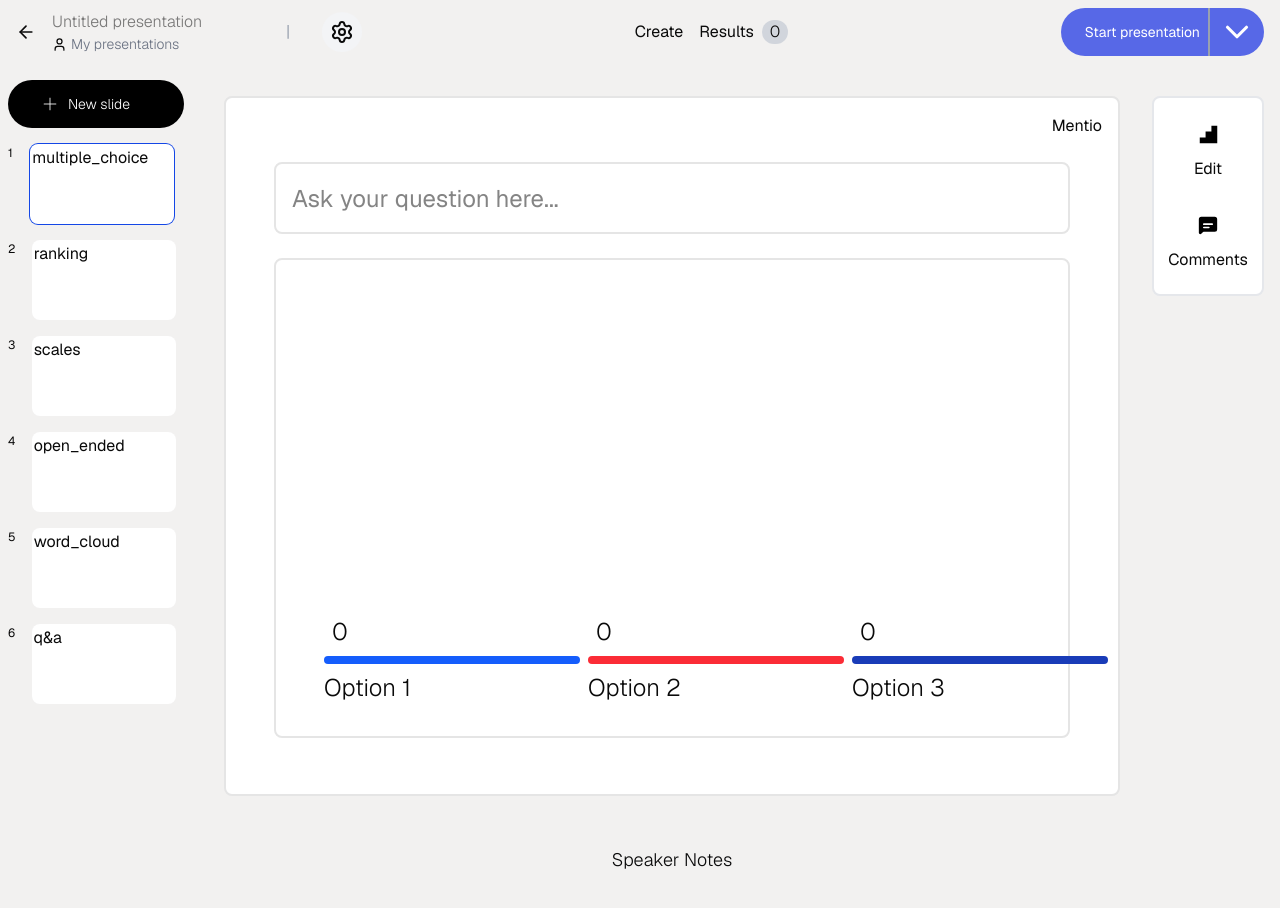
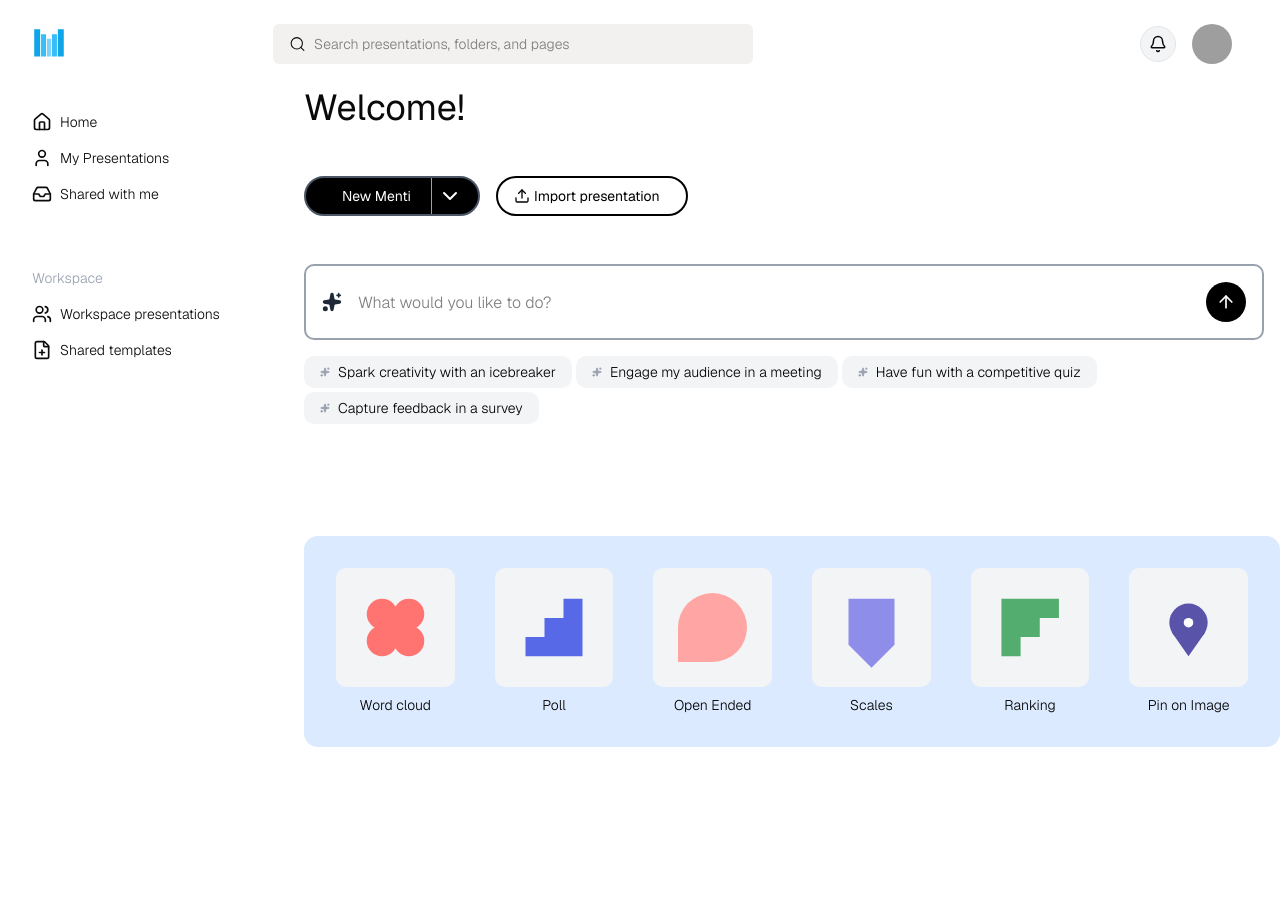
Before and after one commit to msanjayachar/mentio, a Next.js app in the folder apps/web-mentor/: page / in a window 1280 px wide. After the commit the page ends 824 px from the top, so only its background shows below. Built offline with nearby package versions, Linux system fonts and the light colour scheme; grey boxes are pictures that could not be loaded.

Commit message:
feat: add dynamic options creation from edit sidebar

```diff
--- a/apps/web-mentor/app/components/create.tsx
+++ b/apps/web-mentor/app/components/create.tsx
@@ -1,12 +1,22 @@
 import { ChevronDown, Upload } from "lucide-react";
+import Link from "next/link";
+import { useRouter } from "next/navigation";
 
 const Create = () => {
+  const navigate = useRouter();
+
   return (
     <div className="w-full">
       <h1 className="mb-12 px-4 text-4xl">Welcome!</h1>
       <div className="flex flex-col gap-4 px-4 sm:flex-row">
         <button className="flex h-10 w-full items-center justify-between rounded-full border-2 border-gray-600 bg-black px-4 text-center text-sm text-white sm:w-44">
-          <span className="mx-auto">New Menti</span>
+          <Link
+            href={"/create"}
+            onClick={() => navigate.push("/create")}
+            className="mx-auto"
+          >
+            New Menti
+          </Link>
           <span className="flex h-full cursor-pointer items-center border-l border-gray-400 py-1 pl-1.5">
             <ChevronDown />
           </span>
--- a/apps/web-mentor/app/components/home.tsx
+++ b/apps/web-mentor/app/components/home.tsx
@@ -5,9 +5,7 @@ import Create from "./create";
 import Features from "./features";
 import Sidebar from "./sidebar";
 import { useState } from "react";
-import { Menudrawer } from "./menudrawer";
 import Homenavbar from "./homenavbar";
-import Presentations from "./presentations";
 
 const Home = () => {
   const [sidebarOpen, setSideBarOpen] = useState(false);
@@ -17,27 +15,27 @@ const Home = () => {
 
   return (
     <div>
-      {/* <Homenavbar /> */}
+      <Homenavbar />
       <div className="flex">
-        {/* <aside className="hidden w-72 shrink-0 lg:block"> */}
-        {/*   <Sidebar */}
-        {/*     isOpen={true} */}
-        {/*     toggleSidebar={handleViewSidebar} */}
-        {/*     page="home" */}
-        {/*   /> */}
-        {/* </aside> */}
+        <aside className="hidden w-72 shrink-0 lg:block">
+          <Sidebar
+            isOpen={true}
+            toggleSidebar={handleViewSidebar}
+            page="home"
+          />
+        </aside>
         <div className="flex w-full flex-col gap-12">
-          <Presentations />
-          {/* TODO: Verify whether the Aichat isn't shrinking below lg because of the other elements/components here */}
-          {/* <div className="w-full min-w-0"> */}
-          {/*   <Create /> */}
-          {/* </div> */}
-          {/* <div className="hidden min-w-0 lg:block"> */}
-          {/*   <Aichat /> */}
-          {/* </div> */}
-          {/* <div className="min-w-0"> */}
-          {/*   <Features /> */}
-          {/* </div> */}
+          {/* TODO: Verify whether the Aichat isn't shrinking below lg because of */}
+          {/* the other elements/components here */}
+          <div className="w-full min-w-0">
+            <Create />
+          </div>
+          <div className="hidden min-w-0 lg:block">
+            <Aichat />
+          </div>
+          <div className="min-w-0">
+            <Features />
+          </div>
         </div>
       </div>
     </div>
--- a/apps/web-mentor/app/components/presentationHelper.tsx
+++ b/apps/web-mentor/app/components/presentationHelper.tsx
@@ -2,20 +2,88 @@
 
 import { ArrowLeft, Plus, X } from "lucide-react";
 import Image from "next/image";
-import { useState } from "react";
+import {
+  ChangeEvent,
+  Dispatch,
+  SetStateAction,
+  useEffect,
+  useState,
+} from "react";
+
+// - [ ] Checking multiple options when the toggle isn't on should not be supported
 
 const PresentationHelper = ({
   editSelected,
   handleEdit,
+  options,
+  setOptions,
 }: {
   editSelected: boolean;
   handleEdit: () => void;
+  options: Option[];
+  setOptions: Dispatch<SetStateAction<Option[]>>;
 }) => {
   const [selectMultiple, setSelectMultiple] = useState<boolean>(false);
   const [setCorrectAnswer, setSetCorrectAnswer] = useState<boolean>(false);
   const [visualizationType, setVisualizationType] = useState<
     "bar" | "pie" | "split" | "dots" | null
   >(null);
+  const [optionValue, setOptionValue] = useState<string | null>(null);
+
+  const colors = [
+    "bg-blue-500",
+    "bg-rose-400",
+    "bg-indigo-300",
+    "bg-indigo-900",
+    "bg-red-800",
+  ];
+
+  const handleOptions = (
+    e: ChangeEvent<HTMLInputElement>,
+    optionId: number,
+  ) => {
+    setOptionValue(e.target.value);
+
+    const last = options[options.length - 1];
+
+    if (!last) return;
+
+    if (optionValue !== null) {
+      setOptions((prev) =>
+        prev.map((option) =>
+          option.id === optionId ? { ...option, text: e.target.value } : option,
+        ),
+      );
+    }
+  };
+
+  const addOption = () => {
+    console.log("hello from add option");
+    const last = options[options.length - 1];
+
+    if (options.length == 5) return;
+
+    if (!last) return;
+
+    setOptions((prev) => [
+      ...prev,
+      {
+        id: last.id + 1,
+        text: undefined,
+        correctAnswer: undefined,
+      },
+    ]);
+  };
+
+  const handleCancel = (optionId: number, option: Option) => {
+    if (options.length == 2) return;
+
+    setOptions((prev) => prev.filter((option) => option.id !== optionId));
+  };
+
+  useEffect(() => {
+    console.log("options: ", options);
+  }, [options]);
 
   return (
     <div className={`${editSelected ? "block" : "hidden"}`}>
@@ -85,10 +153,12 @@ const PresentationHelper = ({
 
         <hr className="mb-4 bg-gray-300" />
 
+        {/* Dynamic Options */}
         <div>
           <h1 className="mb-2">Options</h1>
           <div className="flex flex-col gap-2">
-            <div className="flex items-center gap-4">
+            {options.map((option) => (
+              <div key={option.id} className="flex items-center gap-4">
                 <div
                   className={`${setCorrectAnswer ? "flex items-center" : "hidden"}`}
                 >
@@ -102,7 +172,7 @@ const PresentationHelper = ({
                     {/* Custom box */}
                     <div className="h-8 w-8 rounded-md border border-gray-400 bg-white transition group-hover:border-2 group-hover:border-[#5E59B3] peer-checked:border-none peer-checked:bg-[#5E59B3] peer-focus:ring-2 peer-focus:ring-blue-400" />
 
-                  {/* Check mark */}
+                    {/* Check mark */ option.id}
                     <svg
                       className="pointer-events-none absolute h-5 w-5 text-white opacity-0 transition peer-checked:opacity-100"
                       viewBox="0 0 24 24"
@@ -117,102 +187,37 @@ const PresentationHelper = ({
                   </label>
                 </div>
 
-              <div className="flex h-12 items-center gap-2 rounded-md bg-gray-200">
-                <div className="ml-2 h-6 w-6 shrink-0 rounded-full bg-blue-500" />
+                <div className="flex h-12 items-center gap-2 rounded-md border-3 border-transparent bg-gray-200 focus-within:ring-4 focus-within:ring-blue-800/40 focus-within:ring-offset-2 hover:border-indigo-500">
+                  <div
+                    className={`ml-2 h-6 w-6 shrink-0 rounded-full ${colors[option.id - 1]}`}
+                  />
                   <input
-                  placeholder="Option 1"
-                  className="w-full min-w-0 font-light"
+                    onChange={(e) => handleOptions(e, option.id)}
+                    placeholder={`Option ${option.id}`}
+                    className="w-full min-w-0 font-light outline-none"
                   />
                 </div>
 
+                <button
+                  className="cursor-pointer"
+                  onClick={() => handleCancel(option.id, option)}
+                >
                   <X size={16} />
+                </button>
               </div>
-
-            <div className="flex w-full items-center gap-4">
-              <div
-                className={`${setCorrectAnswer ? "flex items-center" : "hidden"}`}
-              >
-                <label className="group relative inline-flex h-8 w-8 cursor-pointer items-center justify-center">
-                  {/* Real checkbox (invisible but functional) */}
-                  <input
-                    type="checkbox"
-                    className="peer absolute h-0 w-0 opacity-0"
-                  />
-
-                  {/* Custom box */}
-                  <div className="h-8 w-8 rounded-md border border-gray-400 bg-white transition group-hover:border-2 group-hover:border-[#5E59B3] peer-checked:border-none peer-checked:bg-[#5E59B3] peer-focus:ring-2 peer-focus:ring-blue-400" />
-
-                  {/* Check mark */}
-                  <svg
-                    className="pointer-events-none absolute h-5 w-5 text-white opacity-0 transition peer-checked:opacity-100"
-                    viewBox="0 0 24 24"
-                    fill="none"
-                    stroke="currentColor"
-                    strokeWidth="3"
-                    strokeLinecap="round"
-                    strokeLinejoin="round"
-                  >
-                    <polyline points="20 6 9 17 4 12" />
-                  </svg>
-                </label>
-              </div>
-
-              <div className="flex h-12 items-center gap-2 rounded-md bg-gray-200">
-                <div className="ml-2 h-6 w-6 shrink-0 rounded-full bg-red-400" />
-                <input
-                  placeholder="Option 2"
-                  className="w-full min-w-0 font-light"
-                />
-              </div>
-
-              <X size={16} />
-            </div>
-
-            <div className="flex items-center gap-4">
-              <div
-                className={`${setCorrectAnswer ? "flex items-center" : "hidden"}`}
-              >
-                <label className="group relative inline-flex h-8 w-8 cursor-pointer items-center justify-center">
-                  {/* Real checkbox (invisible but functional) */}
-                  <input
-                    type="checkbox"
-                    className="peer absolute h-0 w-0 opacity-0"
-                  />
-
-                  {/* Custom box */}
-                  <div className="h-8 w-8 rounded-md border border-gray-400 bg-white transition group-hover:border-2 group-hover:border-[#5E59B3] peer-checked:border-none peer-checked:bg-[#5E59B3] peer-focus:ring-2 peer-focus:ring-blue-400" />
-
-                  {/* Check mark */}
-                  <svg
-                    className="pointer-events-none absolute h-5 w-5 text-white opacity-0 transition peer-checked:opacity-100"
-                    viewBox="0 0 24 24"
-                    fill="none"
-                    stroke="currentColor"
-                    strokeWidth="3"
-                    strokeLinecap="round"
-                    strokeLinejoin="round"
-                  >
-                    <polyline points="20 6 9 17 4 12" />
-                  </svg>
-                </label>
-              </div>
-              <div className="flex h-12 items-center gap-2 rounded-md bg-gray-200">
-                <div className="ml-2 h-6 w-6 shrink-0 rounded-full bg-blue-900" />
-                <input
-                  placeholder="Option 3"
-                  className="w-full min-w-0 font-light"
-                />
-              </div>
-
-              <X size={16} />
-            </div>
+            ))}
           </div>
         </div>
 
-        <button className="mt-6 flex h-12 w-full items-center justify-center gap-2 rounded-3xl bg-gray-200">
+        <button
+          onClick={() => addOption()}
+          className="mt-6 flex h-12 w-full cursor-pointer items-center justify-center gap-2 rounded-3xl bg-gray-200"
+        >
           <Plus size={18} />
           <span className="font-light">Add option</span>
         </button>
+
+        {/* Additional Options */}
 
         <div className="mt-8 flex flex-col gap-4">
           <div className="flex justify-between">
--- a/apps/web-mentor/app/components/presentationNav.tsx
+++ b/apps/web-mentor/app/components/presentationNav.tsx
@@ -1,26 +1,35 @@
+"use client";
+
 import { ArrowLeft, ChevronDown, Play, Settings, User } from "lucide-react";
+import { useRouter } from "next/navigation";
+import { useEffect, useState } from "react";
 
 const PresentationNav = () => {
+  const [presentationTitle, setPresentationTitle] = useState<string | null>(
+    null,
+  );
+  const router = useRouter();
+
+  // TODO: Submit to the backend
+  const submitTitle = () => {
+    console.log("presentationTitle: ", presentationTitle);
+  };
+
+  useEffect(() => {
+    console.log("presentationTitle: ", presentationTitle);
+  }, [presentationTitle]);
+
   return (
     <div>
-      {/* <div className="sm:bg-blue-300 md:bg-purple-400 lg:bg-blue-500 xl:bg-green-400 2xl:bg-pink-500"> */}
-      {/*   <span className="block bg-red-400 sm:hidden">base</span> */}
-      {/*   <span className="hidden sm:block md:hidden">sm</span> */}
-      {/*   <span className="hidden md:block lg:hidden">md</span> */}
-      {/*   <span className="hidden lg:block xl:hidden">lg</span> */}
-      {/*   <span className="hidden xl:block 2xl:hidden">xl</span> */}
-      {/*   <span className="3xl:hidden hidden 2xl:block">2xl</span> */}
-      {/*   <span className="3xl:block hidden">3xl</span> */}
-      {/* </div> */}
-
       <div className="flex justify-between px-4 py-2">
         <div className="flex items-center gap-4">
-          <div>
+          <button className="cursor-pointer" onClick={() => router.push("/")}>
             <ArrowLeft size={20} />
-          </div>
+          </button>
           <div>
             <div>
               <input
+                onChange={(e) => setPresentationTitle(e.target.value)}
                 placeholder="Untitled presentation"
                 className="font-light text-black"
               />
--- a/apps/web-mentor/app/components/presentations.tsx
+++ b/apps/web-mentor/app/components/presentations.tsx
@@ -12,8 +12,11 @@ import { slides as initialSlides } from "data/slides";
 import SpeakerNotes from "./speakerNotes";
 import Comments from "./edit/comments";
 import Questionpanel from "./edit/questionpanel";
+import { useRouter } from "next/navigation";
+import { options as initialOptions } from "@/data/slides";
 
 const Presentations = () => {
+  const [options, setOptions] = useState<Option[]>(initialOptions);
   const [speakerNotes, setSpeakerNotes] = useState(false);
   const [slides, setSlides] = useState(initialSlides);
   const [selected, setSelected] = useState({
@@ -28,8 +31,11 @@ const Presentations = () => {
   const [editSelected, setEditSelected] = useState<boolean>(false);
   const [commentSelected, setCommentSelected] = useState<boolean>(false);
   const [questionSelected, setQuestionSelected] = useState<boolean>(false);
+  const navigate = useRouter();
 
-  const createSlide = () => {};
+  const createSlide = () => {
+    console.log("hello from create slide");
+  };
 
   const handleSpeakerNotes = () => {
     setSpeakerNotes((prev) => !prev);
@@ -87,6 +93,7 @@ const Presentations = () => {
           {/* Canvas Input  */}
           <div className="mb-4 flex min-w-0 flex-1 flex-col justify-between">
             <Question
+              options={options}
               handleEdit={handleEdit}
               handleQuestionSelect={handleQuestionSelect}
             />
@@ -104,6 +111,8 @@ const Presentations = () => {
 
           <div className="flex shrink-0">
             <PresentationHelper
+              options={options}
+              setOptions={setOptions}
               handleEdit={handleEdit}
               editSelected={editSelected}
             />
--- a/apps/web-mentor/app/components/question.tsx
+++ b/apps/web-mentor/app/components/question.tsx
@@ -1,14 +1,31 @@
-import { useState } from "react";
-import SpeakerNotes from "./speakerNotes";
+import { useEffect, useState } from "react";
 
 const Question = ({
   handleQuestionSelect,
   handleEdit,
+  options,
 }: {
   handleQuestionSelect: () => void;
   handleEdit: () => void;
+  options: Option[];
 }) => {
-  const [speakerNotes, setSpeakerNotes] = useState(false);
+  const [question, setQuestion] = useState<string | null>(null);
+
+  const colors = [
+    "bg-blue-500",
+    "bg-rose-400",
+    "bg-indigo-300",
+    "bg-indigo-900",
+    "bg-red-800",
+  ];
+
+  useEffect(() => {
+    console.log("question: ", question);
+  }, [question]);
+
+  useEffect(() => {
+    console.log("options: ", options);
+  }, [options]);
 
   return (
     <div className="m-8 h-[700px] w-auto rounded-md border-2 bg-white hover:border-blue-800">
@@ -17,6 +34,9 @@ const Question = ({
         <div className="px-8 pt-6">
           <input
             className="h-18 w-full rounded-md border-2 px-4 text-2xl hover:border-blue-800 focus:border-transparent focus:outline-2 focus:outline-blue-800"
+            onChange={(e) => {
+              setQuestion(e.target.value);
+            }}
             onSelect={() => {
               handleQuestionSelect();
             }}
@@ -28,38 +48,18 @@ const Question = ({
           className="bg-yell mx-8 flex h-[480px] w-auto cursor-pointer items-end justify-between gap-x-2 rounded-md border-2 px-12 pb-8 hover:border-blue-800"
           onClick={() => handleEdit()}
         >
-          {/* Block: Option 1 */}
-          <div className="flex flex-col items-center gap-2">
+          {options.map((opt) => (
+            <div key={opt.id} className="flex flex-col items-center gap-2">
               <span className="flex w-full justify-start pl-2 text-2xl font-light">
                 0
               </span>
-            <div className="h-2 w-64 rounded-md bg-blue-600" />
+              <div className={`h-2 w-64 rounded-md ${colors[opt.id - 1]}`} />
               <span className="flex w-full justify-start text-2xl font-light">
-              Option 1
+                {/* Option {opt.id} */}
+                {opt.text}
               </span>
             </div>
-
-          {/* Block: Option 2 */}
-          <div className="flex flex-col items-center gap-2">
-            <span className="flex w-full justify-start pl-2 text-2xl font-light">
-              0
-            </span>
-            <div className="h-2 w-64 rounded-md bg-red-500" />
-            <span className="flex w-full justify-start text-2xl font-light">
-              Option 2
-            </span>
-          </div>
-
-          {/* Block: Option 3 */}
-          <div className="flex flex-col items-center gap-2">
-            <span className="flex w-full justify-start pl-2 text-2xl font-light">
-              0
-            </span>
-            <div className="h-2 w-64 rounded-md bg-blue-800" />
-            <span className="flex w-full justify-start text-2xl font-light">
-              Option 3
-            </span>
-          </div>
+          ))}
         </div>
       </div>
     </div>
--- /dev/null
+++ b/apps/web-mentor/types/types.d.ts
@@ -0,0 +1,5 @@
+type Option = {
+  id: number;
+  text: string | undefined;
+  correctAnswer: boolean | undefined;
+};
```
Also changed, not shown: apps/web-mentor/app/create/page.tsx (added, +9 -0 lines), apps/web-mentor/data/slides.ts (+18 -0 lines). Lines whose indentation alone changed are shown as unchanged.
